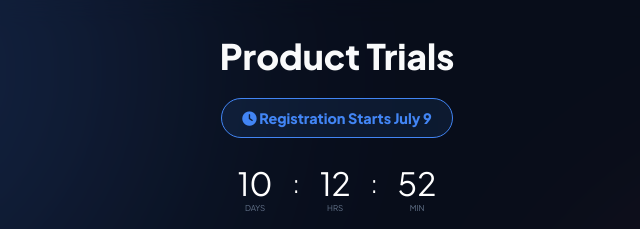
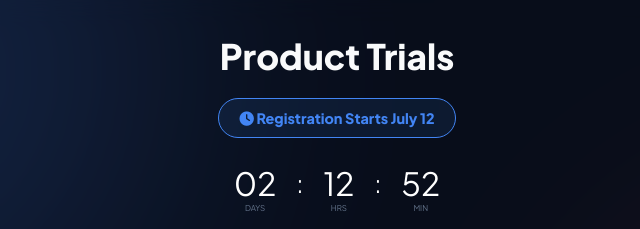
Before and after one commit to amol-rangrao-patil/The-SoulSoil-Sync, a plain HTML site: page registration-product-trial.html in a window 1280 px wide. Shown: the part 148-377 px from the top of the page, 303-943 px from the left. Drawn offline with Linux system fonts and the light colour scheme.

Commit message:
date update

```diff
--- a/registration-product-trial.html
+++ b/registration-product-trial.html
@@ -187,9 +187,9 @@
 
     <script>
     // तारखा सेटिंग
-    const startDateInput = "July 20, 2026 00:00:00";
-    const endDateInput = "July 22, 2026 23:59:59";
-    const eventDateInput = "July 25, 2026 10:00:00"; // इव्हेंटची तारीख
+    const startDateInput = "July 12, 2026 00:00:00";
+    const endDateInput = "July 15, 2026 23:59:59";
+    const eventDateInput = "July 20, 2026 10:00:00"; // इव्हेंटची तारीख
 
     function updateCountdown() {
         const now = new Date().getTime();
@@ -202,7 +202,7 @@
 
         if (now < regStart) {
             targetDate = regStart;
-            statusText.innerText = "Registration Starts July 9";
+            statusText.innerText = "Registration Starts July 12";
         } else if (now >= regStart && now <= regEnd) {
             targetDate = regEnd;
             statusText.innerText = "Registration Ends In";
```
